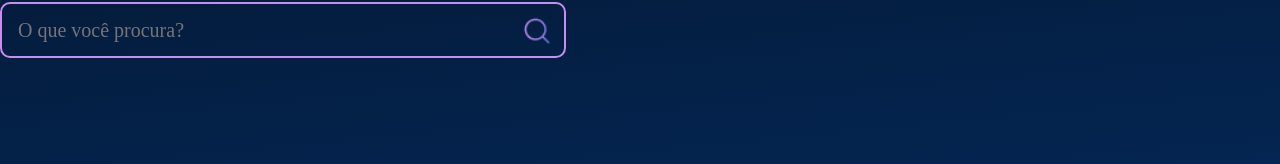
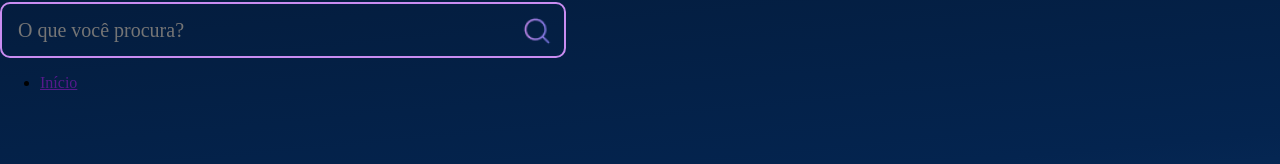
Before and after one commit to CarlosVazPorto/space-app, a React (Vite) app: page / in a window 1280 px wide. Shown: the part 190-354 px from the top of the page. Built offline with nearby package versions, Linux system fonts and the light colour scheme.

Commit message:
feat(App.jsx): importa o componente BarraLateral

```diff
--- a/src/App.jsx
+++ b/src/App.jsx
@@ -1,6 +1,7 @@
 import styled from "styled-components";
 import EstilosGlobais from "./componentes/EstilosGlobais";
 import Cabecalho from "./componentes/Cabecalho";
+import BarraLateral from "./componentes/BarraLateral";
 
 const FundoGradiente = styled.div`
 
@@ -17,6 +18,7 @@ function App() {
     <FundoGradiente>
       <EstilosGlobais />
       <Cabecalho />
+      <BarraLateral />
     </FundoGradiente>
   );
 };
```
